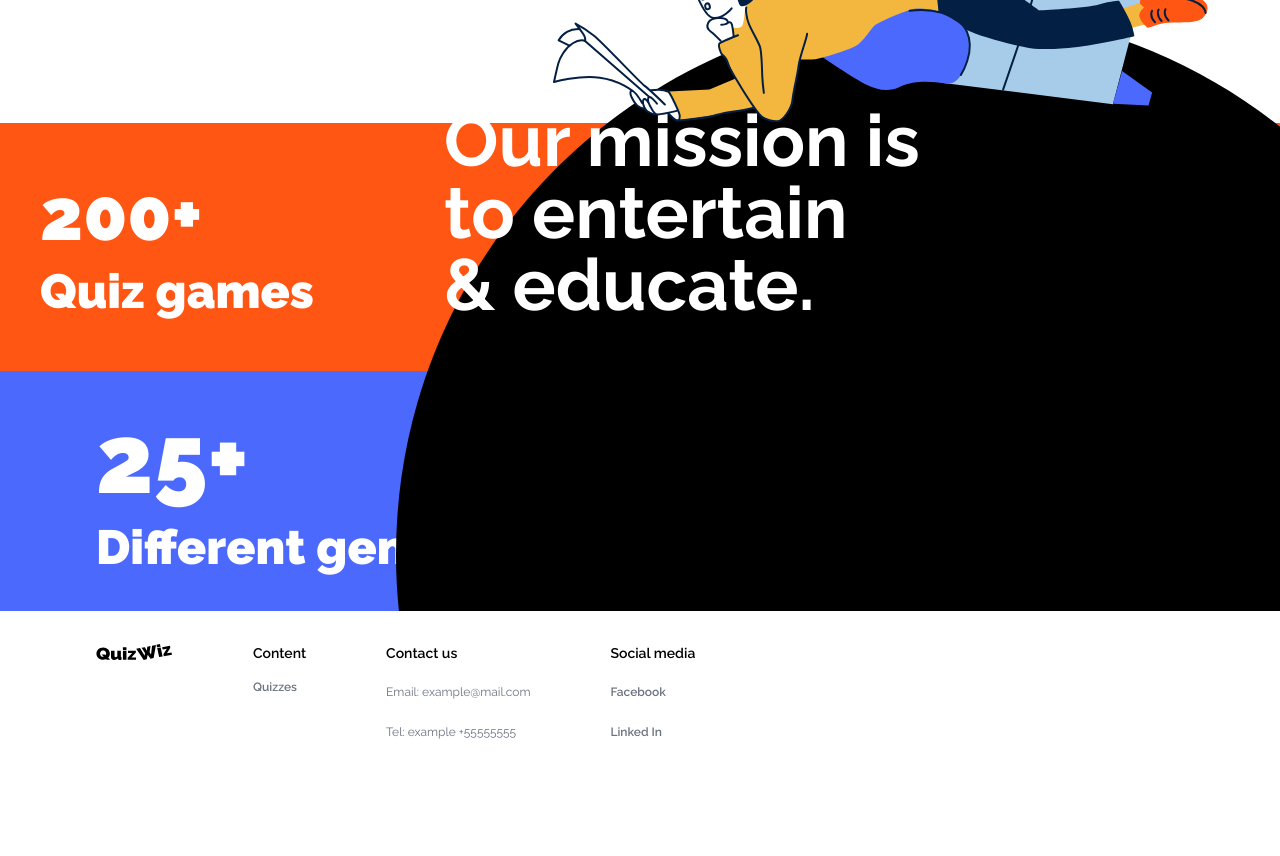
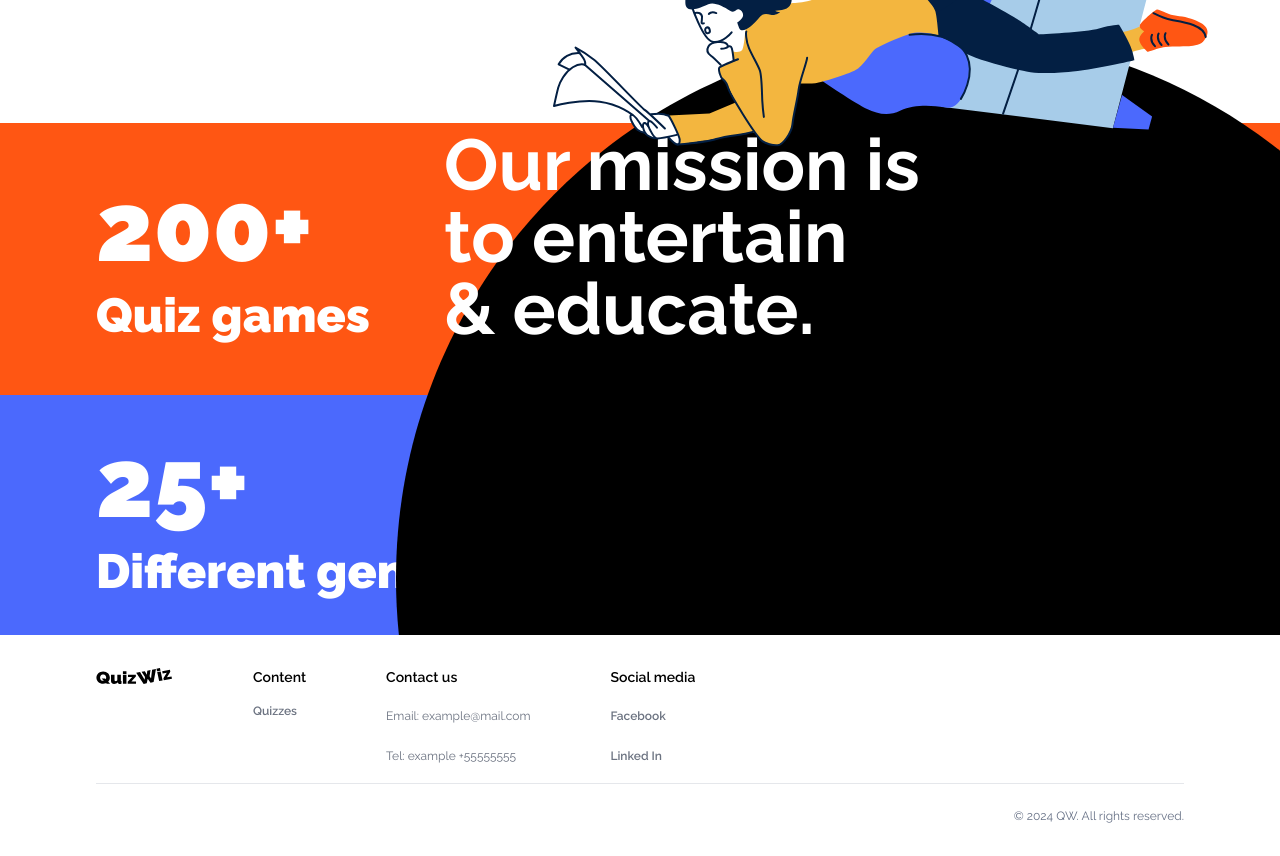
Before and after one commit to SousouBer/quizwiz-frontend, a Vue app: page /landing in a window 1280 px wide. Shown: the part 360-1216 px from the top of the page. Before the commit the page ends 1151 px from the top, so only its background shows below. Built offline with nearby package versions, Linux system fonts and the light colour scheme.

Commit message:
style: complete responsive design to footer

```diff
--- a/src/components/LinkSocialMedia.vue
+++ b/src/components/LinkSocialMedia.vue
@@ -1,11 +1,11 @@
 <template>
   <div class="mb-4">
-    <a
-      :href="link"
+    <router-link
+      :to="link"
       class="text-xs text-gray-500 font-semibold hover:text-gray-600 transition-colors duration-300 ease-in-out"
     >
       <slot></slot>
-    </a>
+    </router-link>
   </div>
 </template>
 
--- a/src/components/shared/TheFooter.vue
+++ b/src/components/shared/TheFooter.vue
@@ -1,5 +1,6 @@
 <template>
-  <footer class="px-24 py-8 flex flex-col gap-20 sm:flex-row">
+  <footer class="px-8 py-8 sm:px-24">
+    <div class="flex flex-col gap-10 sm:gap-20 sm:flex-row">
       <icon-quiz-wiz-main></icon-quiz-wiz-main>
       <div>
         <h4 class="text-sm font-semibold mb-4">Content</h4>
@@ -16,8 +17,14 @@
       </div>
       <div>
         <h4 class="text-sm font-semibold mb-4">Social media</h4>
-      <link-social-media link="#">Facebook</link-social-media>
-      <link-social-media link="#">Linked In</link-social-media>
+        <link-social-media link="/landing">Facebook</link-social-media>
+        <link-social-media link="/landing">Linked In</link-social-media>
+      </div>
+    </div>
+    <div class="pt-6 border-t flex sm:justify-end">
+      <h4 class="text-xs text-medium-dark-gray">
+        © 2024 QW. All rights reserved.
+      </h4>
     </div>
   </footer>
 </template>
--- a/src/views/LandingPageView.vue
+++ b/src/views/LandingPageView.vue
@@ -23,9 +23,9 @@
         /></landing-person-and-background>
       </section>
       <section
-        class="ms:px-24 bg-vibrant-orange flex flex-col gap-4 py-14 px-10"
+        class="sm:px-24 bg-vibrant-orange flex flex-col gap-4 py-14 px-10"
       >
-        <span class="text-7xl ms:text-8xl font-black text-white">200+</span>
+        <span class="text-7xl sm:text-8xl font-black text-white">200+</span>
         <div>
           <div class="flex flex-row gap-5 items-center">
             <router-link
--- a/tailwind.config.js
+++ b/tailwind.config.js
@@ -16,6 +16,7 @@ export default {
         "light-pink": "#FCE7F1",
         "vibrant-orange": "#FF5613",
         "saturated-blue": "#4B69FD",
+        "medium-dark-gray": "#667085",
       },
       width: {
         "custom-45": "45%",
```
Lines whose indentation alone changed are shown as unchanged.
